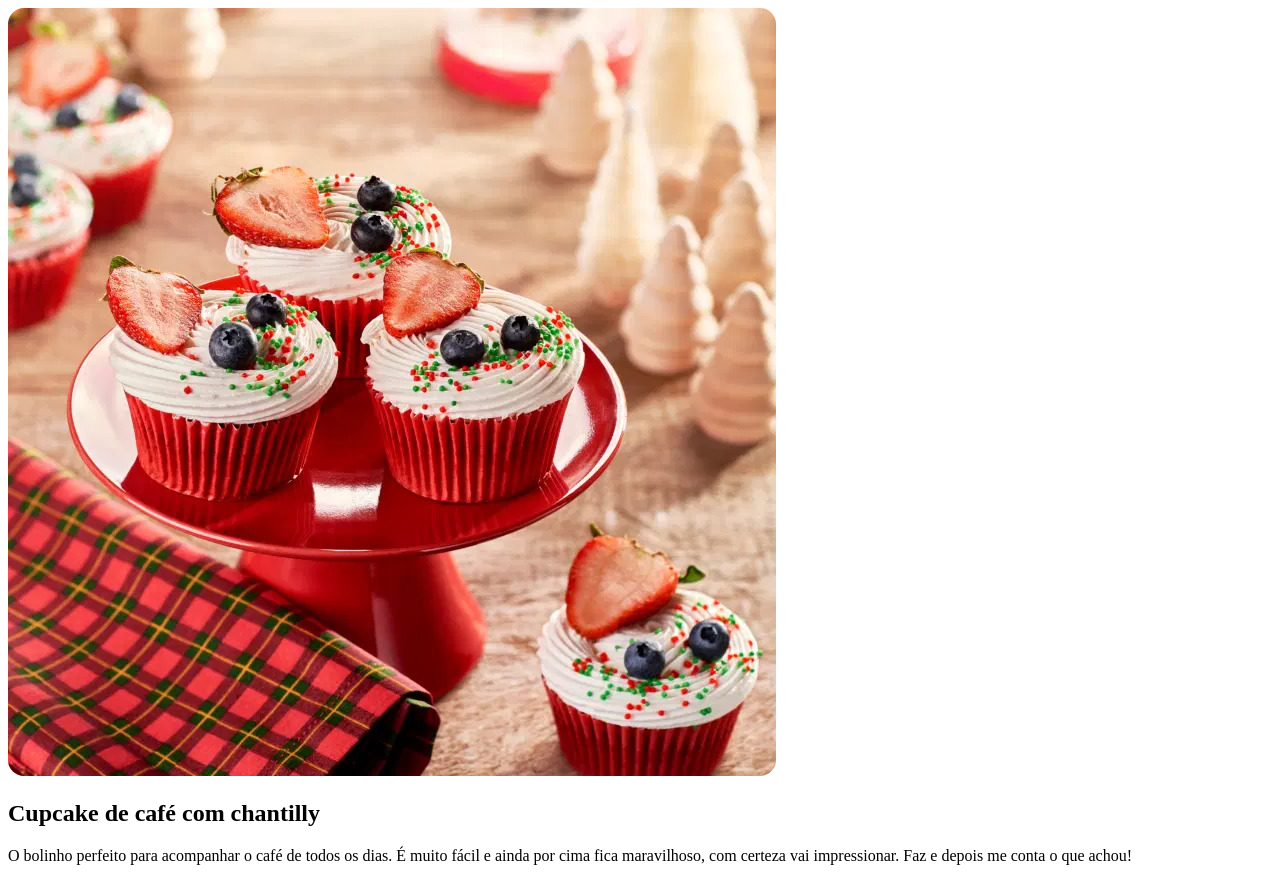
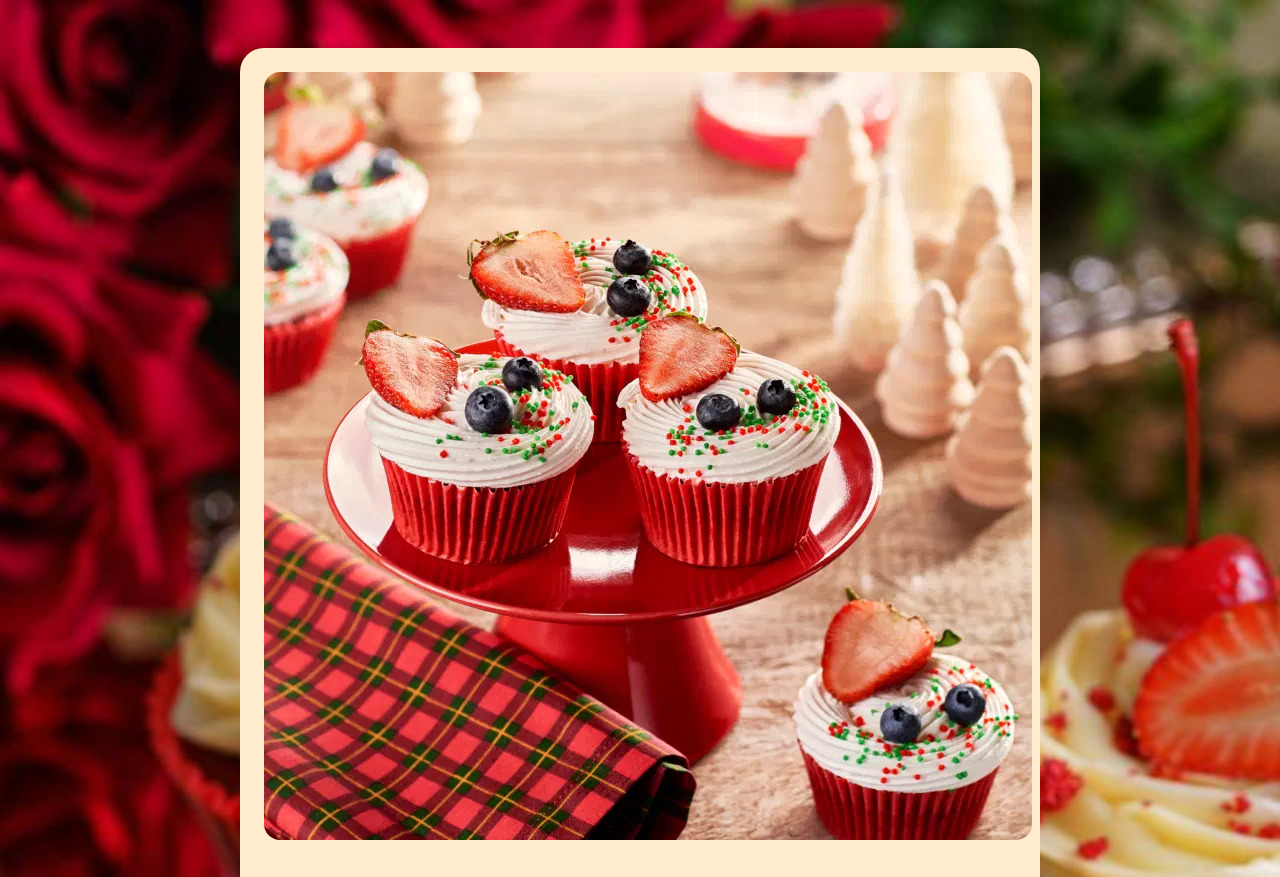
Before and after one commit to WagnerUyemura/Iniciando-Projeto, a plain HTML site: page index.html in a window 1280 px wide. Shown: the top 877 px of the page. Drawn offline with Linux system fonts and the light colour scheme; files that its build step writes are made by us from their sources; a web font is replaced by a local one.

Commit message:
trabalhando as fontes

```diff
--- a/assets/style.css
+++ /dev/null
@@ -1,3 +0,0 @@
-img {
-    border-radius: 16px;
-}
--- a/index.html
+++ b/index.html
@@ -1,11 +1,17 @@
 <!DOCTYPE html>
 <html lang="pt-br">
 <head>
+
+    <link rel="preconnect" href="https://fonts.googleapis.com">
+    <link rel="preconnect" href="https://fonts.gstatic.com" crossorigin>
+
+
     <meta charset="UTF-8">
     <meta name="viewport" content="width=device-width, initial-scale=1.0">
     <title>Páginas de receita</title>
 
     <link rel="stylesheet" href="style.css">
+    <link href="https://fonts.googleapis.com/css2?family=Alice&display=swap" rel="stylesheet">
 </head>
 <body>
     <div id="page">
@@ -44,7 +50,7 @@
             <section id="preparation">
                 <h2>Modo de preparo</h2>
                 <p>
-                  No liquidificador, bata a água, o cadé solúvel, os ovos, o óleo, o açúcar e o chocolate em pó até ficar homogêneo. Transfira para uma tigela, adicione a farinha e o fermento e mistura com uma colher.
+                  No liquidificador, bata a água, o café solúvel, os ovos, o óleo, o açúcar e o chocolate em pó até ficar homogêneo. Transfira para uma tigela, adicione a farinha e o fermento e mistura com uma colher.
                   Despeje um forminhas para cupcakes forradas com forminha de papel e coloque em uma fôrma grande, um ao lado do outro. Leve ao forno médio, préaquecido, por 25 minuitos ou até assar e dourar. Retire e deixe esfriar. <br><br>
                   Para o recheio, leve todos os ingredientes ao fogo médio, mexendo bem até engrossar. Desligue, deixe esfriar e coloque dentro de um saco de confeiteiro com bico perle. Reserve. Coloque o chantilly dentro de um saco de confeiteiro com bico pitanga e reserve.
                   <br><br>
--- /dev/null
+++ b/style.css
@@ -0,0 +1,36 @@
+:root{
+  font-family: "Alice", serif;
+  line-height: 150%;
+  color: #573A37;
+}
+
+body  {
+  background-image: url(assets/Cupcake-RedVelvet.jpg);
+  background-size: cover;
+}
+
+#page {
+box-sizing: border-box;
+width: 800px;
+padding: 24px;
+background-color:blanchedalmond;
+border-radius: 24px;
+margin: 48px auto;
+}
+
+img {
+    border-radius: 16px;
+}
+
+h1{
+  line-height: 140%;
+  font-size: 40px;
+}
+
+h2{
+  font-size: 24px;
+}
+
+h1, h2 {
+  color: #291B1A;
+}
```
